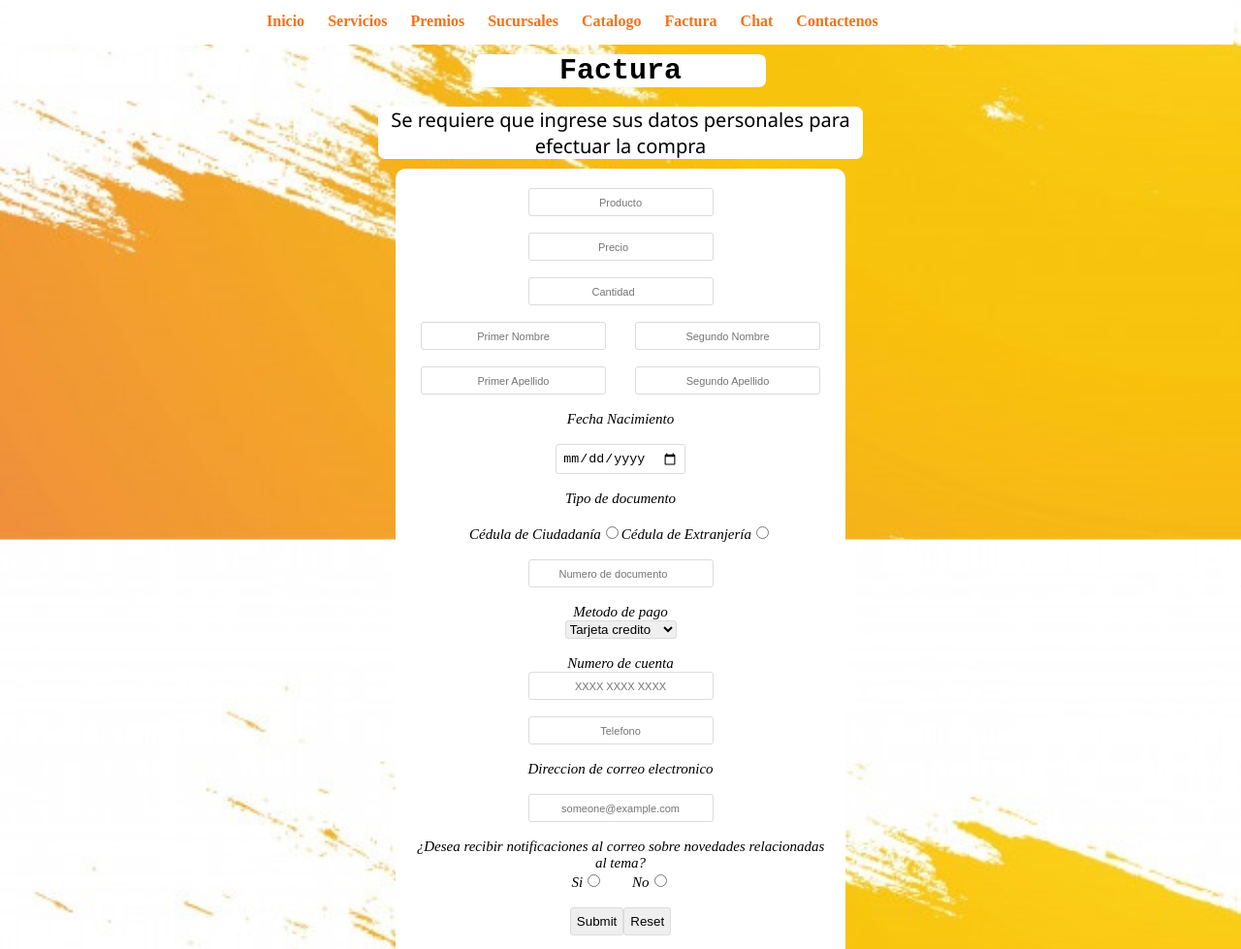
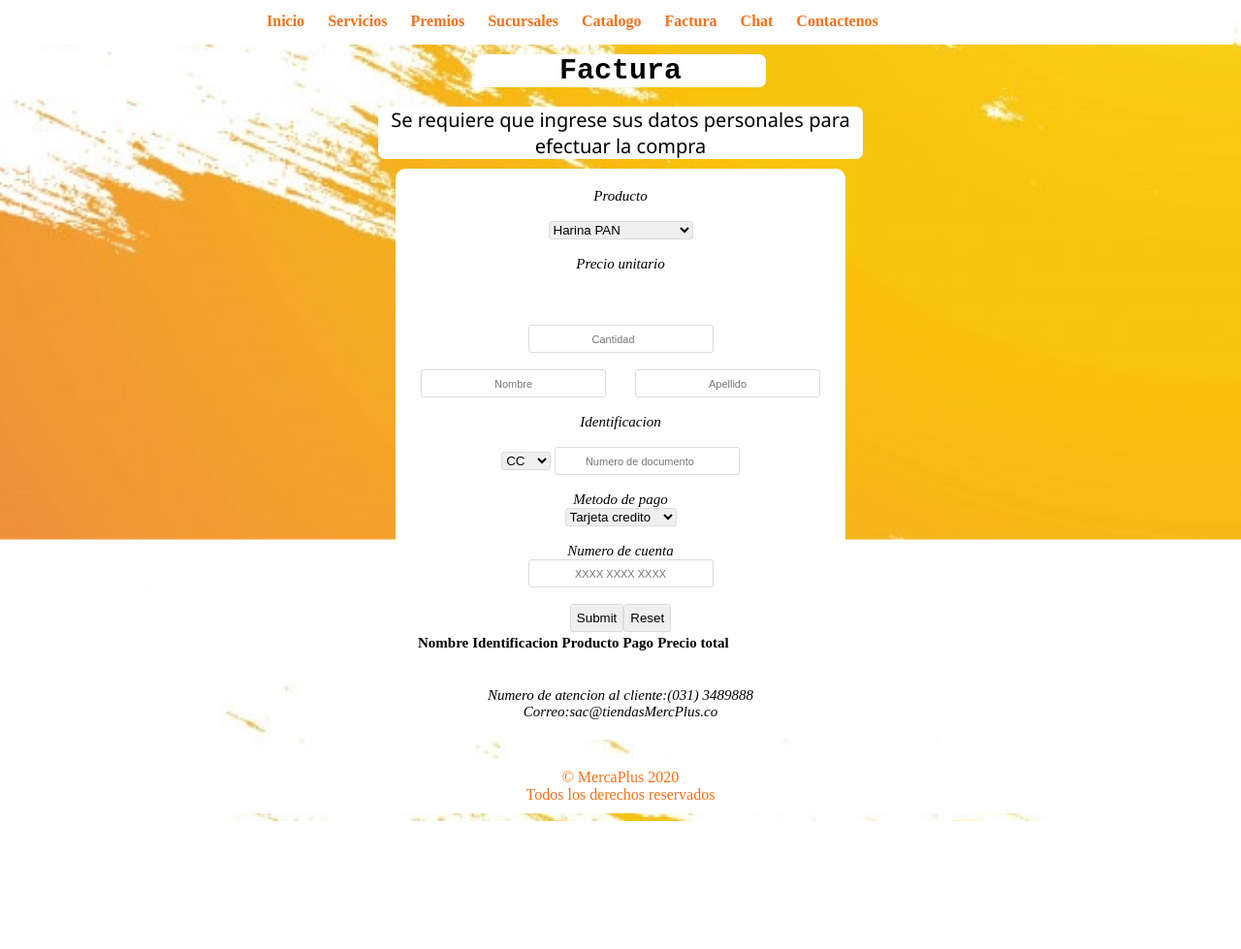
Before and after one commit to J-0-5/J-0-5.github.io, a plain HTML site: page html/factura.html in a window 1280 px wide. Shown: the part 339-1318 px from the top of the page at 97% size. After the commit the page ends 1186 px from the top, so only its background shows below. Drawn offline with Linux system fonts and the light colour scheme.

Commit message:
Update factura.html

```diff
--- a/html/factura.html
+++ b/html/factura.html
@@ -25,38 +25,49 @@
     <div class="formulario">
 
         <p>Se requiere que ingrese sus datos personales para efectuar la compra</p>
-        <form>
-            <input type="text" placeholder="Producto"><br><br>
-            <input type="number" placeholder="Precio"><br><br>
-            <input type="number" placeholder="Cantidad"><br><br>
-            <input type="text" placeholder="Primer Nombre">&emsp;&emsp;<input type="text"
-                placeholder="Segundo Nombre"><br><br>
-            <input type="text" placeholder="Primer Apellido">&emsp;&emsp;<input type="text"
-                placeholder="Segundo Apellido"><br><br>
-            <label> Fecha Nacimiento</label><br><br>
-            <input type="date"><br><br>
-            <label>Tipo de documento</label><br><br>
-            <label>Cédula de Ciudadanía</label><input type="radio" name="documento"><label>Cédula de
-                Extranjería</label><input type="radio" name="documento"><br><br>
-            <input type="number" placeholder="Numero de documento"><br><br>
+        <form id="form">
+            <label>Producto</label><br><br>
+            <select id="producto">
+                <option value="Harina PAN">Harina PAN</option>
+                <option value="Chorizo Antioqueño">Chorizo Antioqueño</option>
+                <option value="Tablet Lenovo">Tablet Lenovo</option>
+                <option value="Cámara Canon">Cámara Canon</option>
+            </select>
+            <br><br>
+            <label>Precio unitario</label>
+            <p id="costo"></p>
+            <br><br>
+            <input id="unidades" type="number" placeholder="Cantidad"><br><br>
+            <input id="nombre" type="text" placeholder="Nombre">&emsp;&emsp;<input id="apellido" type="text"
+                placeholder="Apellido"><br><br>
+
+            <label>Identificacion</label><br><br>
+            <select id="id">
+                <option value="Cedula de ciudadania">CC</option>
+                <option value="Cedula extranjera">CE</option>
+            </select>
+            <input id="documento" type="number" placeholder="Numero de documento"><br><br>
             <label>Metodo de pago</label><br>
-            <select>
-                <option value="">Tarjeta credito</option>
-                <option value="">Tarjeta debito</option>
-                <option value="">Otro</option>
+            <select id="modo">
+                <option value="Tarjeta credito">Tarjeta credito</option>
+                <option value="Tarjeta debito">Tarjeta debito</option>
             </select><br><br>
             <label for="">Numero de cuenta</label><br>
-            <input type="text" placeholder="XXXX XXXX XXXX"><br><br>
-            <input type="tel" placeholder="Telefono"><br><br>
-            <label>Direccion de correo electronico</label><br><br>
-            <input type="email" placeholder="someone@example.com"><br><br>
-            <label for="">¿Desea recibir notificaciones al correo sobre novedades relacionadas al tema?</label><br>
-            <label>Si</label><input type="radio" name="opc">&emsp;&emsp;<label>No</label><input
-                    type="radio" name="opc"><br><br>
+            <input id="num" type="text" placeholder="XXXX XXXX XXXX"><br><br>
+            <input type="submit"><input type="reset">
 
-                        <input type="submit"><input type="reset">
+           <table id="mostrar">
+            <thead>
+                <th>Nombre</th>
+                <th>Identificacion</th>
+                <th>Producto</th>
+                <th>Pago</th>
+                <th>Precio total</th>
+            </thead>
+            <tbody>
 
-
+            </tbody>
+           </table>
             <br><br>
             <label for="contacto">Numero de atencion al cliente:(031) 3489888
                 <br>Correo:sac@tiendasMercPlus.co</label>
@@ -65,9 +76,9 @@
     </div>
 
 
-
-
     <footer>© MercaPlus 2020 <br>
         Todos los derechos reservados</footer>
+
+        <script src="../js/factura.js"></script>
 </body>
 </html>
```
